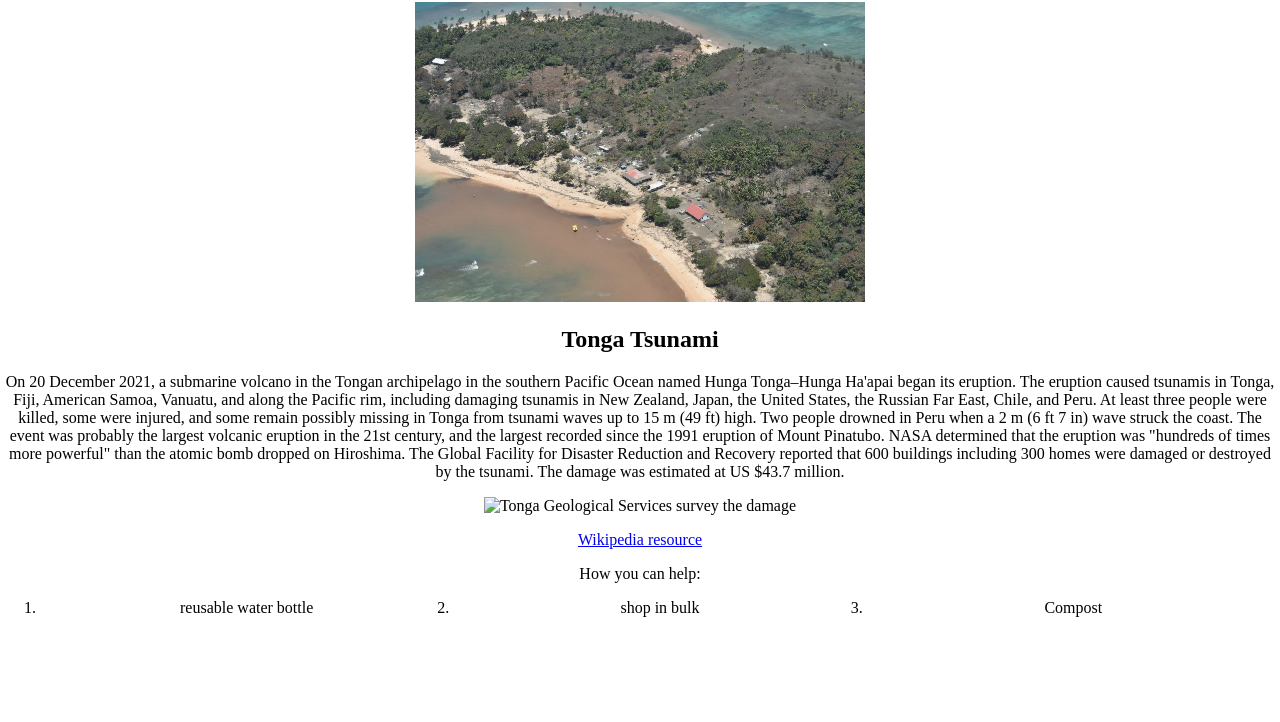
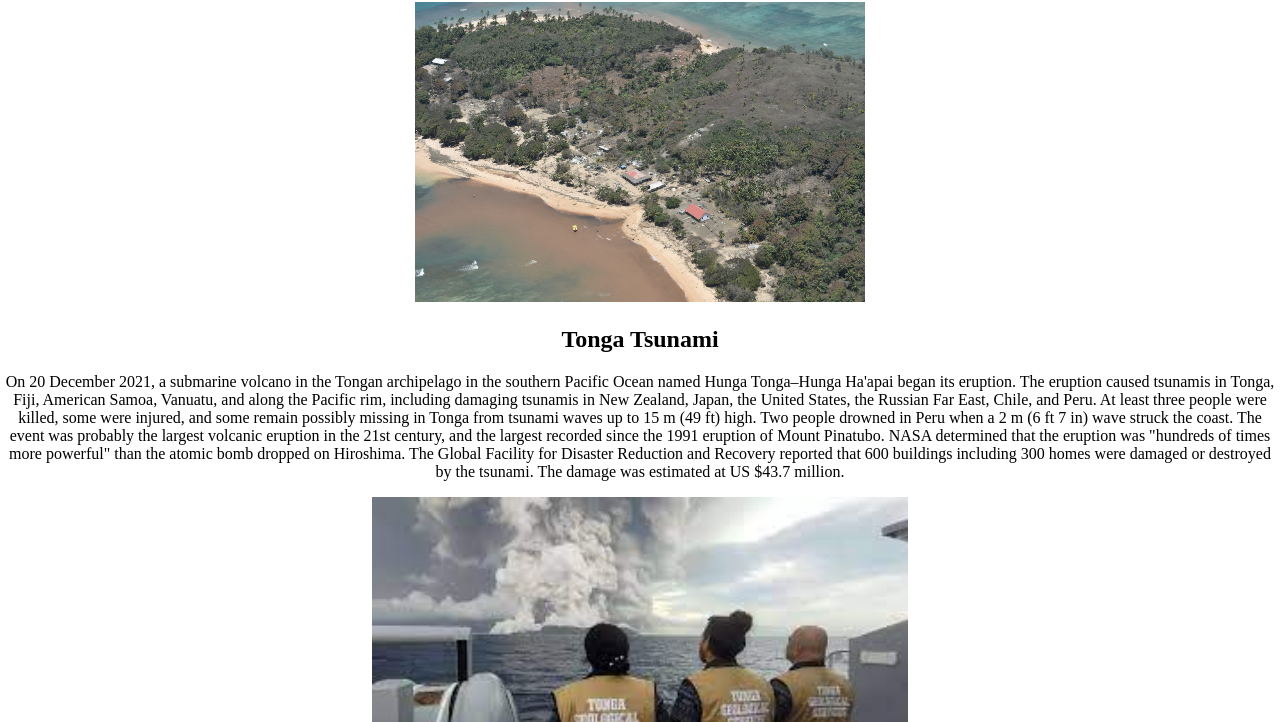
Before and after one commit to huemura23/huemura23.github.io, a plain HTML site: page index.html in a window 1280 px wide. Shown: the part 78-800 px from the top of the page. Drawn offline with Linux system fonts and the light colour scheme.

Commit message:
Update index.html

```diff
--- a/index.html
+++ b/index.html
@@ -18,7 +18,7 @@
       The Global Facility for Disaster Reduction and Recovery reported that 600 buildings including 300 homes were damaged or destroyed by the tsunami.
       The damage was estimated at US $43.7 million.
     </p>
-    <img scr = "tonga_island_impact2.jpg" class="img-reponsive" alt = "Tonga Geological Services survey the damage">
+    <img src = "tonga_island_impact2.jpg" class="img-reponsive" alt = "Tonga Geological Services survey the damage">
     <p><a href = "https://en.wikipedia.org/wiki/Hunga_Tonga%E2%80%93Hunga_Ha%27apai">Wikipedia resource</a href> </p>
   </section>
    <head> How you can help: </head>
```
